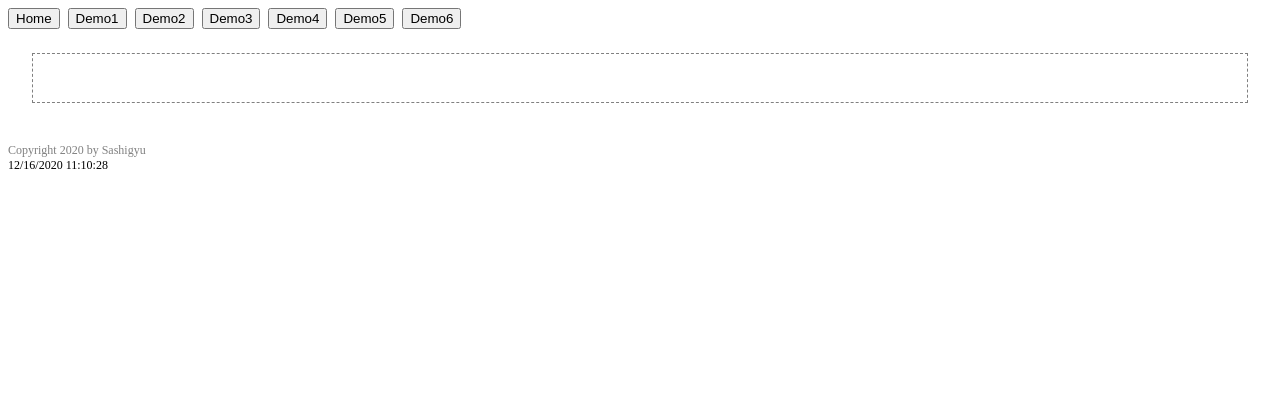
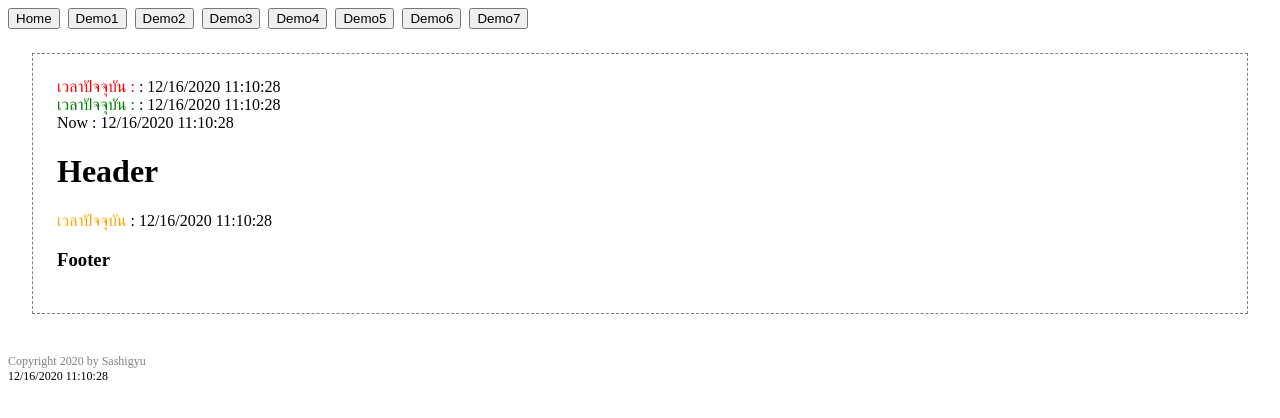
Before and after one commit to PPasson/lab_vuejs, a Vue app: page /demo7 in a window 1280 px wide. Shown: the top 418 px of the page. Built offline with nearby package versions, Linux system fonts and the light colour scheme.

Commit message:
add demo7: slot

```diff
--- /dev/null
+++ b/src/components/helper/Clock.vue
@@ -0,0 +1,29 @@
+<template>
+  <div id="clock">
+    <slot name="header"></slot>
+    <slot>Now</slot> : {{time}}
+    <slot name="footer"></slot>
+
+  </div>
+</template>
+
+<script>
+import moment from "moment";
+export default {
+    name: "Clock",
+    data(){
+        return {
+            time: ""
+        }
+    },
+    mounted(){
+        setInterval(()=>{
+            this.time = moment(Date()).format("MM/DD/YYYY hh:mm:ss");
+        }, 100)
+    }
+}
+</script>
+
+<style>
+
+</style>
--- a/src/components/layout/Header.vue
+++ b/src/components/layout/Header.vue
@@ -22,6 +22,9 @@
       <li>
         <router-link to="/demo6"><button>Demo6</button></router-link>
       </li>
+      <li>
+        <router-link to="/demo7"><button>Demo7</button></router-link>
+      </li>
       <br />
     </ul>
   </div>
--- a/src/router/index.js
+++ b/src/router/index.js
@@ -7,6 +7,7 @@ import Demo3 from '../views/Demo3_Data.vue'
 import Demo4 from '../views/Demo4_Compute.vue'
 import Demo5 from '../views/Demo5_Binding.vue'
 import Demo6 from '../views/Demo6_Form.vue'
+import Demo7 from '../views/Demo7_Slot.vue'
 
 Vue.use(VueRouter)
 
@@ -45,6 +46,11 @@ const routes = [
     path: '/demo6',
     name: 'demo6',
     component: Demo6
+  },
+  {
+    path: '/demo7',
+    name: 'demo7',
+    component: Demo7
   }
 ]
 
--- /dev/null
+++ b/src/views/Demo7_Slot.vue
@@ -0,0 +1,48 @@
+<template>
+    <div id="Demo7">
+
+        <Clock>
+            <span style="color: red;">เวลาปัจจุบัน : </span>
+        </Clock>
+
+        <Clock>
+            <span style="color: green;">เวลาปัจจุบัน : </span>
+        </Clock>
+
+        <Clock>
+        <!-- Using fallback content (default) -->
+        </Clock>
+
+        <Clock>
+            <span style="color:orange;">เวลาปัจจุบัน</span>
+
+            <template v-slot:header>
+                <h1>Header</h1>
+            </template>
+
+            <template v-slot:footer>
+                <h3>Footer</h3>
+            </template>
+        </Clock>
+
+
+
+    </div>
+
+
+
+</template>
+
+<script>
+import Clock from "@/components/helper/Clock.vue"
+export default {
+    name: "Demo7",
+    components: {
+        Clock
+    }
+};
+</script>
+
+<style>
+
+</style>
```
